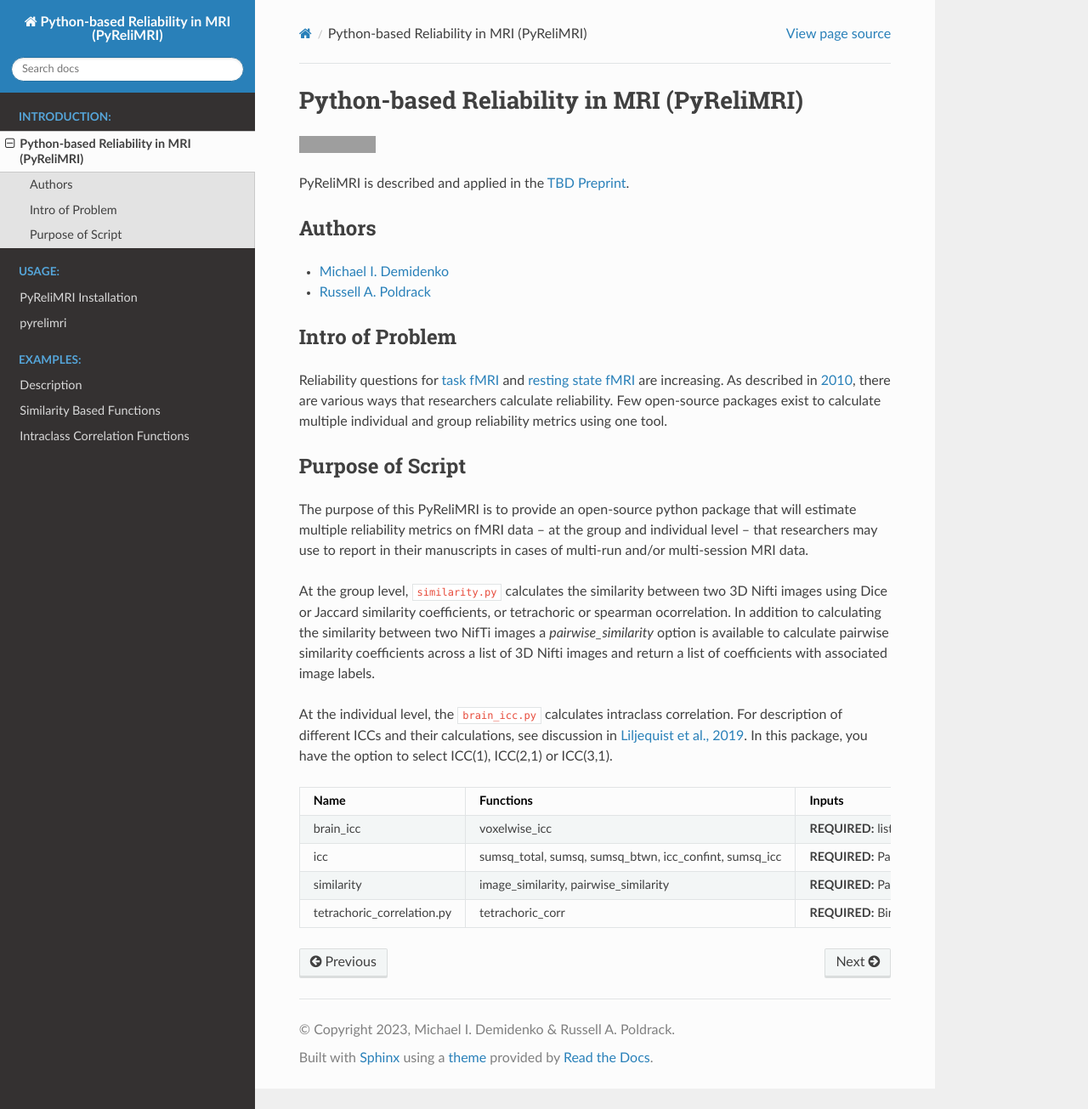
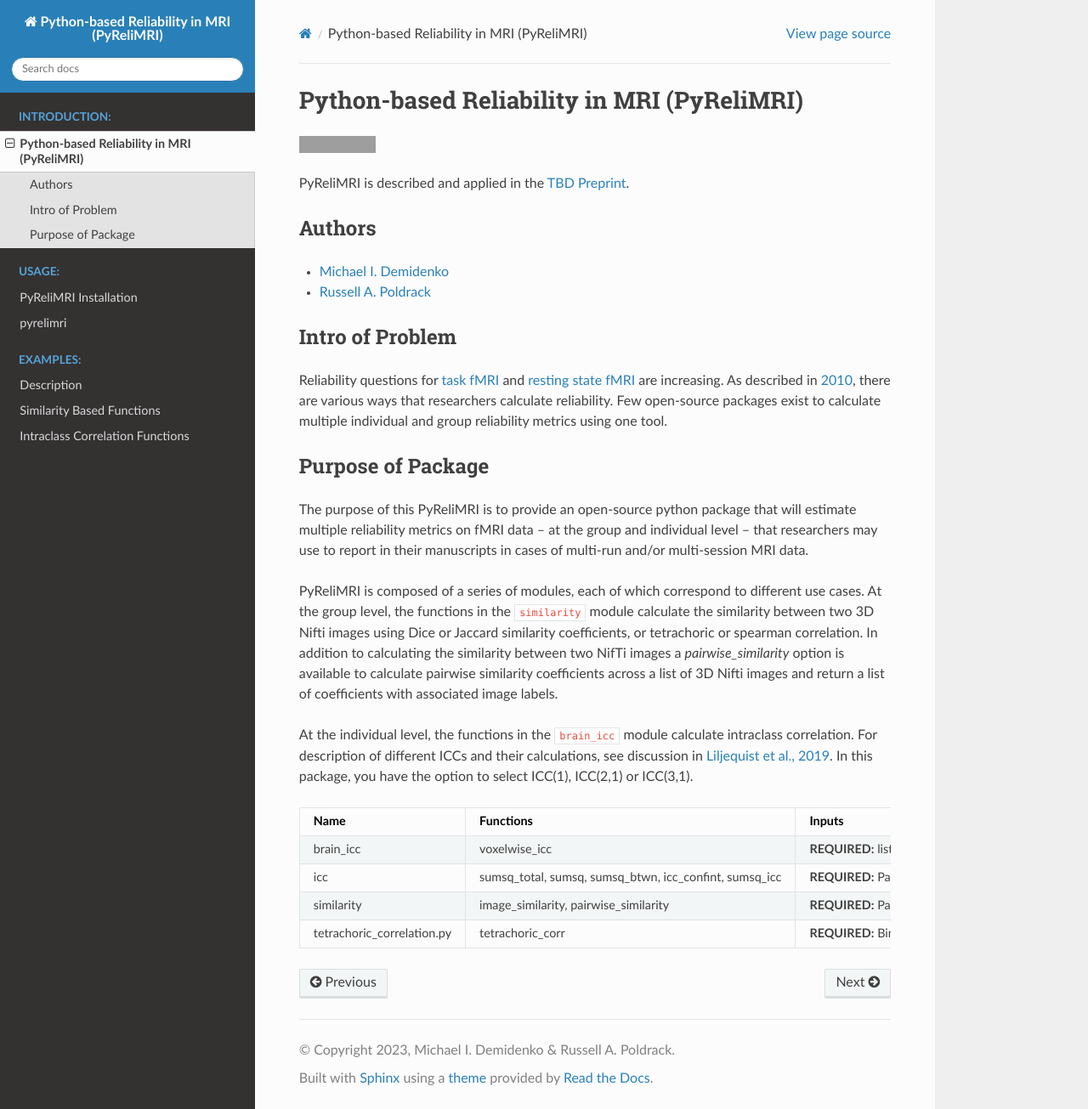
Before and after one commit to demidenm/PyReliMRI, a Sphinx documentation site: the page built from docs/introduction.rst, in a window 1280 px wide and 1305 px high. Shown: the whole window at 85% size. Built offline with Sphinx 7.4.7 and the Read the Docs theme 2.0.0, drawn with Linux system fonts in a browser that asks for light colours; grey boxes are pictures that could not be loaded.

Commit message:
Update introduction.rst

```diff
--- a/docs/introduction.rst
+++ b/docs/introduction.rst
@@ -18,19 +18,20 @@ Intro of Problem
 
 Reliability questions for `task fMRI <https://https://www.doi.org/10.1177/0956797620916786>`_ and `resting state fMRI <https://www.doi.org/10.1016/j.neuroimage.2019.116157>`_ are increasing. As described in `2010 <https://www.doi.org/10.1111/j.1749-6632.2010.05446.x>`_, there are various ways that researchers calculate reliability. Few open-source packages exist to calculate multiple individual and group reliability metrics using one tool.
 
-Purpose of Script
+Purpose of Package
 ~~~~~~~~~~~~~~~~~~
 
 The purpose of this PyReliMRI is to provide an open-source python package that will estimate multiple reliability \
 metrics on fMRI data -- at the group and individual level -- \
 that researchers may use to report in their manuscripts in cases of multi-run and/or multi-session MRI data.
 
-At the group level, ``similarity.py`` calculates the similarity between two 3D Nifti images using Dice or Jaccard \
-similarity coefficients, or tetrachoric or spearman ocorrelation. In addition to calculating the similarity between two NifTi images \
+PyReliMRI is composed of a series of modules, each of which correspond to different use cases.
+At the group level, the functions in the  ``similarity`` module calculate the similarity between two 3D Nifti images using Dice or Jaccard \
+similarity coefficients, or tetrachoric or spearman correlation. In addition to calculating the similarity between two NifTi images \
 a `pairwise_similarity` option is available to calculate pairwise similarity coefficients across a list of \
 3D Nifti images and return a list of coefficients with associated image labels.
 
-At the individual level, the ``brain_icc.py`` calculates intraclass correlation. For description of different ICCs and their calculations, \
+At the individual level, the functions in the ``brain_icc`` module calculate intraclass correlation. For description of different ICCs and their calculations, \
 see discussion in `Liljequist et al., 2019 <https://www.doi.org/10.1371/journal.pone.0219854>`_. In this package, you have the option to \
 select ICC(1), ICC(2,1) or ICC(3,1).
 
```
